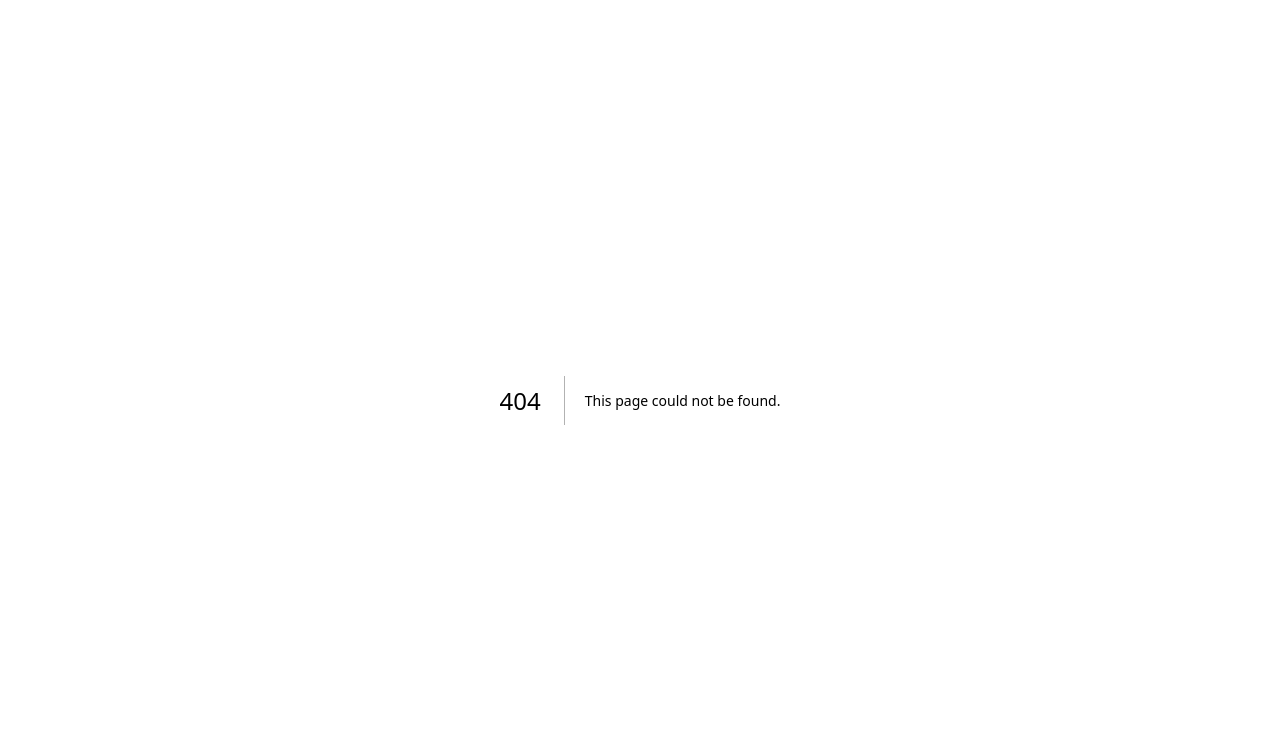
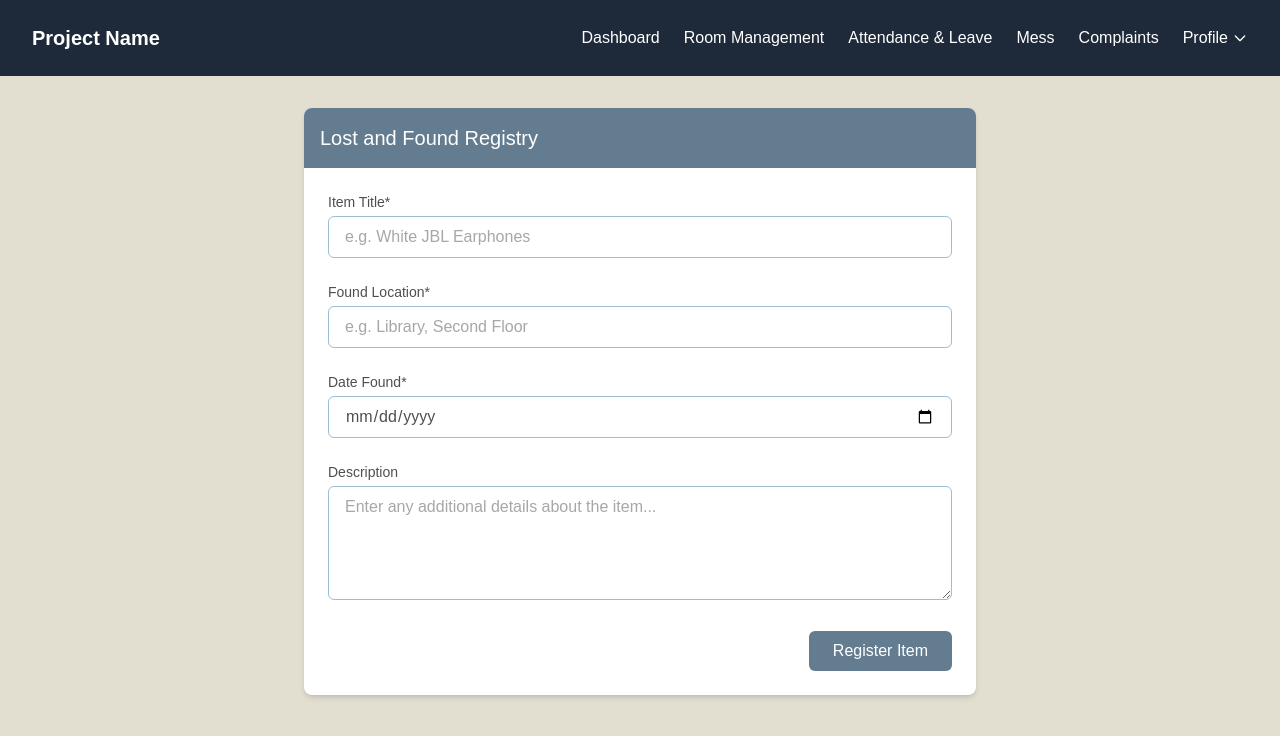
Before and after one commit to GKA-exe/webathon-3.0, a Next.js app in the folder frontend/: page /admin/lost-and-found in a window 1280 px wide. Before the commit this address had no page. Shown: the top 736 px of the page. Built offline with nearby package versions, Linux system fonts and the light colour scheme.

Commit message:
Added Lost and Found Form for Admin.

```diff
--- a/frontend/package.json
+++ b/frontend/package.json
@@ -14,7 +14,8 @@
     "lucide-react": "^0.487.0",
     "next": "15.2.4",
     "react": "^19.0.0",
-    "react-dom": "^19.0.0"
+    "react-dom": "^19.0.0",
+    "react-hook-form": "^7.55.0"
   },
   "devDependencies": {
     "@tailwindcss/postcss": "^4",
--- /dev/null
+++ b/frontend/src/app/admin/lost-and-found/page.jsx
@@ -0,0 +1,189 @@
+// LostAndFoundForm.jsx
+'use client'
+import React, { useState } from 'react';
+import { useForm } from 'react-hook-form';
+
+const LostAndFoundForm = () => {
+  const [isSubmitting, setIsSubmitting] = useState(false);
+  const [isSuccess, setIsSuccess] = useState(false);
+
+  const {
+    register,
+    handleSubmit,
+    reset,
+    formState: { errors }
+  } = useForm();
+
+  const onSubmit = async (data) => {
+    setIsSubmitting(true);
+
+    try {
+      console.log('Submitting Lost and Found item:', data);
+
+      await new Promise((resolve) => setTimeout(resolve, 1000));
+
+      setIsSuccess(true);
+      reset();
+
+      setTimeout(() => {
+        setIsSuccess(false);
+      }, 3000);
+    } catch (error) {
+      console.error('Error submitting form:', error);
+    } finally {
+      setIsSubmitting(false);
+    }
+  };
+
+  return (
+    <div className="min-h-screen py-8" style={{ backgroundColor: '#e2ded0' }}>
+      <div className="container mx-auto px-4">
+        <div className="max-w-2xl mx-auto">
+          <div className="bg-white rounded-lg shadow-md overflow-hidden">
+            <div className="p-4 text-white font-medium" style={{ backgroundColor: '#647c90' }}>
+              <h2 className="text-xl">Lost and Found Registry</h2>
+            </div>
+
+            <div className="p-6">
+              {isSuccess && (
+                <div className="mb-6 p-4 rounded-md bg-green-100 text-green-700">
+                  Lost and found item registered successfully!
+                </div>
+              )}
+
+              <form onSubmit={handleSubmit(onSubmit)}>
+                <div className="space-y-6">
+                  <div>
+                    <label
+                      htmlFor="title"
+                      className="block text-sm font-medium mb-1"
+                      style={{ color: '#4e4f50' }}
+                    >
+                      Item Title*
+                    </label>
+                    <input
+                      id="title"
+                      type="text"
+                      placeholder="e.g. White JBL Earphones"
+                      className={`w-full px-4 py-2 border rounded-md focus:outline-none focus:ring-2 focus:ring-opacity-50 ${
+                        errors.title ? 'border-red-500' : 'border-gray-300'
+                      }`}
+                      style={{
+                        borderColor: errors.title ? 'red' : '#a0bcd1',
+                        color: '#4e4f50'
+                      }}
+                      {...register('title', {
+                        required: 'Item title is required'
+                      })}
+                    />
+                    {errors.title && (
+                      <p className="mt-1 text-sm text-red-600">
+                        {errors.title.message}
+                      </p>
+                    )}
+                  </div>
+
+                  <div>
+                    <label
+                      htmlFor="foundLocation"
+                      className="block text-sm font-medium mb-1"
+                      style={{ color: '#4e4f50' }}
+                    >
+                      Found Location*
+                    </label>
+                    <input
+                      id="foundLocation"
+                      type="text"
+                      placeholder="e.g. Library, Second Floor"
+                      className={`w-full px-4 py-2 border rounded-md focus:outline-none focus:ring-2 focus:ring-opacity-50 ${
+                        errors.foundLocation ? 'border-red-500' : 'border-gray-300'
+                      }`}
+                      style={{
+                        borderColor: errors.foundLocation ? 'red' : '#a0bcd1',
+                        color: '#4e4f50'
+                      }}
+                      {...register('foundLocation', {
+                        required: 'Found location is required'
+                      })}
+                    />
+                    {errors.foundLocation && (
+                      <p className="mt-1 text-sm text-red-600">
+                        {errors.foundLocation.message}
+                      </p>
+                    )}
+                  </div>
+
+                  <div>
+                    <label
+                      htmlFor="foundDate"
+                      className="block text-sm font-medium mb-1"
+                      style={{ color: '#4e4f50' }}
+                    >
+                      Date Found*
+                    </label>
+                    <input
+                      id="foundDate"
+                      type="date"
+                      className={`w-full px-4 py-2 border rounded-md focus:outline-none focus:ring-2 focus:ring-opacity-50 ${
+                        errors.foundDate ? 'border-red-500' : 'border-gray-300'
+                      }`}
+                      style={{
+                        borderColor: errors.foundDate ? 'red' : '#a0bcd1',
+                        color: '#4e4f50'
+                      }}
+                      {...register('foundDate', {
+                        required: 'Date found is required'
+                      })}
+                    />
+                    {errors.foundDate && (
+                      <p className="mt-1 text-sm text-red-600">
+                        {errors.foundDate.message}
+                      </p>
+                    )}
+                  </div>
+
+                  <div>
+                    <label
+                      htmlFor="description"
+                      className="block text-sm font-medium mb-1"
+                      style={{ color: '#4e4f50' }}
+                    >
+                      Description
+                    </label>
+                    <textarea
+                      id="description"
+                      rows={4}
+                      placeholder="Enter any additional details about the item..."
+                      className="w-full px-4 py-2 border rounded-md focus:outline-none focus:ring-2 focus:ring-opacity-50"
+                      style={{
+                        borderColor: '#a0bcd1',
+                        color: '#4e4f50'
+                      }}
+                      {...register('description')}
+                    ></textarea>
+                  </div>
+
+                  <div className="flex justify-end">
+                    <button
+                      type="submit"
+                      disabled={isSubmitting}
+                      className="px-6 py-2 font-medium text-white rounded-md focus:outline-none focus:ring-2 focus:ring-opacity-50 transition duration-150 ease-in-out"
+                      style={{
+                        backgroundColor: isSubmitting ? '#746c70' : '#647c90',
+                        opacity: isSubmitting ? '0.7' : '1'
+                      }}
+                    >
+                      {isSubmitting ? 'Submitting...' : 'Register Item'}
+                    </button>
+                  </div>
+                </div>
+              </form>
+            </div>
+          </div>
+        </div>
+      </div>
+    </div>
+  );
+};
+
+export default LostAndFoundForm;
--- /dev/null
+++ b/frontend/src/app/admin/room-management/page.jsx
@@ -0,0 +1,9 @@
+import React from 'react'
+
+function Room_Management() {
+  return (
+    <div>Room Management</div>
+  )
+}
+
+export default Room_Management
```
Also changed, not shown: 1 other file (tests, documents, lock files or other folders).
